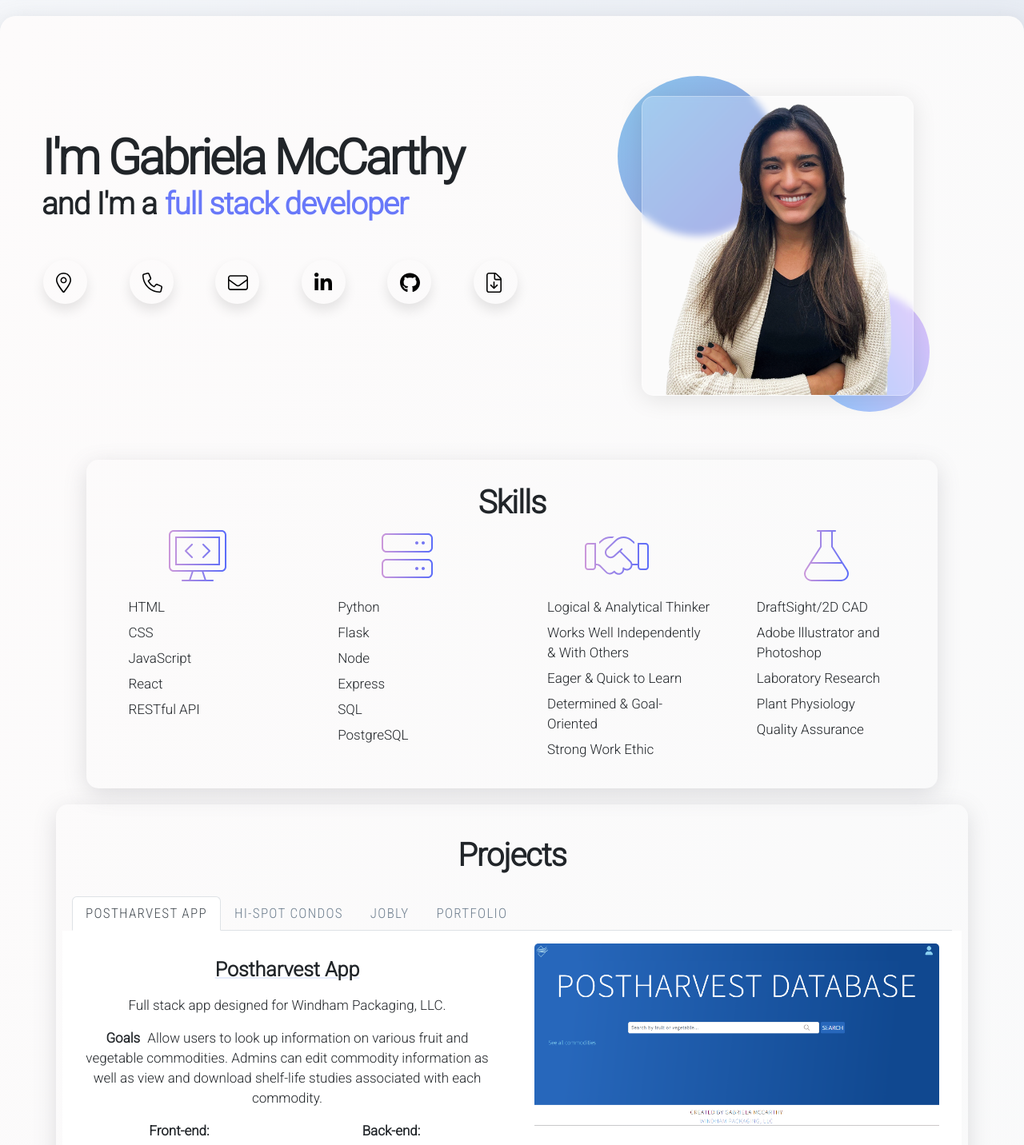
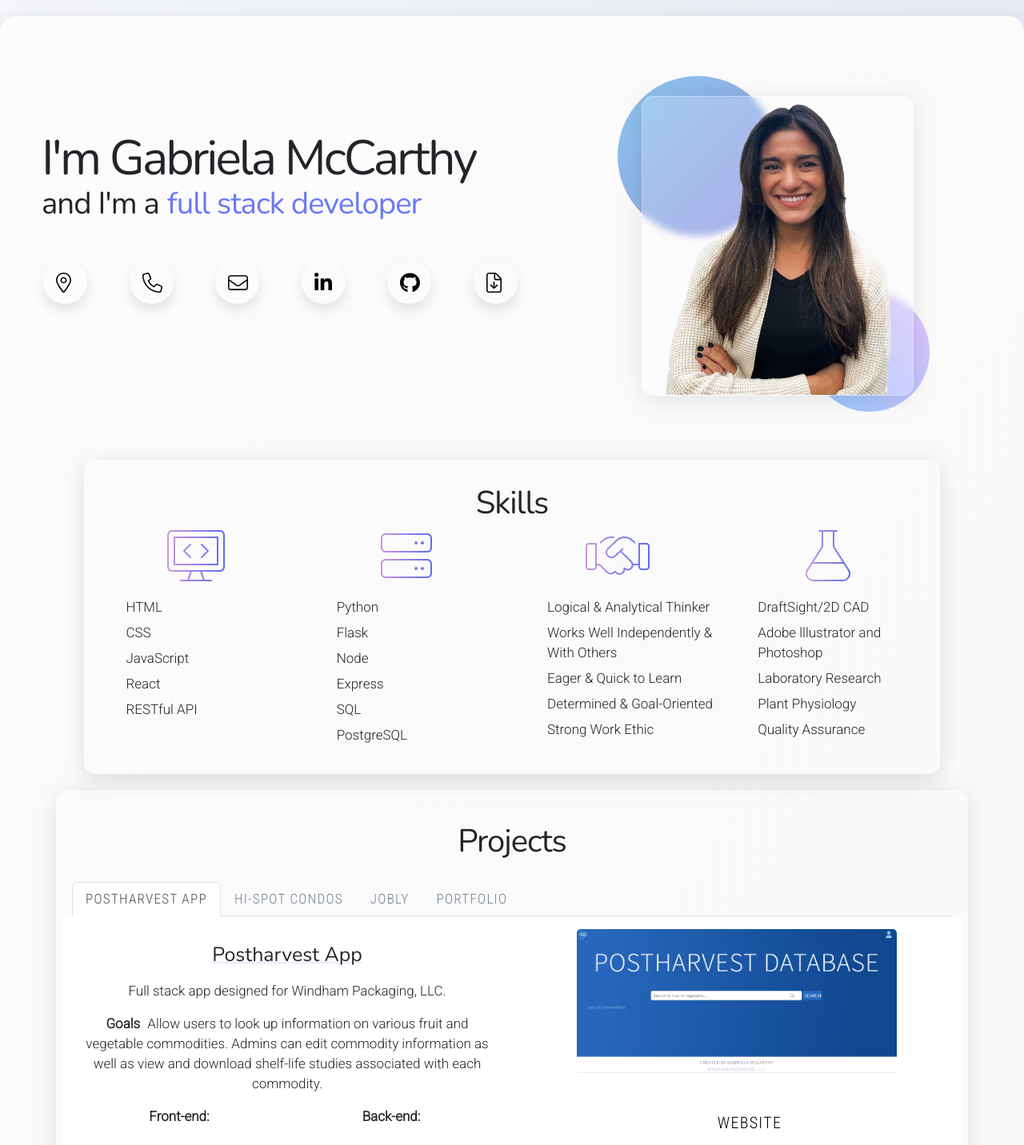
Before and after one commit to gah1289/portfolio, a React (Create React App) app: page / in a window 1280 px wide. Shown: the top 1432 px of the page at 80% size. Built offline with nearby package versions, Linux system fonts and the light colour scheme.

Commit message:
changed titles and subtitles to Nunito, changed CSS names, cleanup

```diff
--- a/src/Contact/Contact.css
+++ b/src/Contact/Contact.css
@@ -48,7 +48,7 @@
 	position: relative;
 }
 
-.footer-icon {
+.contact-icon {
 	height: 25px;
 	position: absolute;
 	left: 16px;
--- a/src/Contact/Contact.js
+++ b/src/Contact/Contact.js
@@ -27,12 +27,12 @@ function Contact() {
 
 	return (
 		<div className="contact">
-			<Navbar fill id="footer">
+			<Navbar fill id="contact">
 				<NavItem>
 					<NavLink className="nav-link" onClick={() => toggleAddressHidden()}>
 						<div className="icon-div">
 							{' '}
-							<img className="footer-icon" src={locationDot} alt="location icon" />
+							<img className="contact-icon" src={locationDot} alt="location icon" />
 						</div>
 					</NavLink>
 					<CSSTransition in={!addressHidden} timeout={300} classNames="hidden" unmountOnExit>
@@ -42,10 +42,8 @@ function Contact() {
 				<NavItem>
 					<NavLink className="nav-link phone" onClick={() => togglePhoneHidden()} href="#">
 						<div className="icon-div">
-							<div className="icon-div">
-								{' '}
-								<img className="footer-icon" src={phone} alt="phone icon" />
-							</div>
+							{' '}
+							<img className="contact-icon" src={phone} alt="phone icon" />
 						</div>
 					</NavLink>
 					<CSSTransition in={!phoneHidden} timeout={300} classNames="hidden" unmountOnExit>
@@ -55,10 +53,8 @@ function Contact() {
 				<NavItem>
 					<NavLink className="nav-link" href="mailto:gabhmccarthy@gmail.com">
 						<div className="icon-div">
-							<div className="icon-div">
-								{' '}
-								<img className="footer-icon" src={envelope} alt="ennvelope icon" />
-							</div>
+							{' '}
+							<img className="contact-icon" src={envelope} alt="ennvelope icon" />
 						</div>
 					</NavLink>
 				</NavItem>
@@ -71,7 +67,7 @@ function Contact() {
 					>
 						<div className="icon-div">
 							{' '}
-							<img className="footer-icon" src={linkedIn} alt="linkedin icon" />
+							<img className="contact-icon" src={linkedIn} alt="linkedin icon" />
 						</div>
 					</NavLink>
 				</NavItem>
@@ -84,7 +80,7 @@ function Contact() {
 					>
 						<div className="icon-div">
 							{' '}
-							<img className="footer-icon" src={gitHub} alt="github icon" />
+							<img className="contact-icon" src={gitHub} alt="github icon" />
 						</div>
 					</NavLink>
 				</NavItem>
@@ -92,21 +88,9 @@ function Contact() {
 					<a className="nav-link" href="/files/GMcCarthyResume.pdf" target="_blank" rel="noreferrer" download>
 						<div className="icon-div">
 							{' '}
-							<img className="footer-icon" src={download} alt="download resume icon" />
+							<img className="contact-icon" src={download} alt="download resume icon" />
 						</div>
 					</a>
-					{/* <a
-						className="nav-link"
-						href="https://drive.google.com/file/d/12mb_9C6enFnV6PVIOETeFGGkrT9yLVWo/view?usp=sharing"
-						target="_blank"
-						rel="noreferrer"
-						download
-					>
-						<div className="icon-div">
-							{' '}
-							<img className="footer-icon" src={download} alt="download resume icon" />
-						</div>
-					</a> */}
 				</NavItem>
 			</Navbar>
 		</div>
--- a/src/Home/Home.css
+++ b/src/Home/Home.css
@@ -29,8 +29,8 @@ body {
 }
 
 .title {
-	font-size: min(4.75vw, 79px);
-	font-weight: 600;
+	font-size: min(4.75vw, 75px);
+
 	letter-spacing: -3px;
 }
 
@@ -38,10 +38,15 @@ body {
 	padding-top: 80px;
 }
 
+.subtitle,
+.slogan,
+.title {
+	font-family: 'Nunito';
+}
+
 .slogan {
 	font-size: min(3vw, 75px);
 	letter-spacing: -1px;
-	font-weight: 600;
 }
 
 /* text morph */
@@ -95,7 +100,6 @@ body {
 	position: relative;
 	text-align: center;
 	font-size: 40px;
-	font-weight: 700;
 }
 
 .pg {
@@ -375,11 +379,15 @@ body {
 		padding-top: 20px;
 	}
 
+	.slogan {
+		font-size: 22px;
+	}
+
 	.subtitle,
 	.slogan {
 		font-weight: 400;
-		font-family: 'Nunito';
-		font-size: 22px;
+
+		font-size: 30px;
 		margin-left: 0px;
 		width: 100%;
 	}
--- a/src/Projects/Projects.css
+++ b/src/Projects/Projects.css
@@ -4,6 +4,11 @@
 	padding: 20px;
 	border-radius: 15px;
 	margin-top: 20px;
+}
+
+.projects img {
+	width: 400px;
+	margin: auto;
 }
 
 .projects ul {
@@ -51,10 +56,12 @@
 	border: none;
 }
 .project-title {
+	font-family: 'Nunito';
+	font-weight: 300;
 	font-size: 25px;
 	margin-top: 20px;
 	text-decoration: underline rgba(171, 191, 245, 0.3) 2px;
-	font-weight: 600;
+
 	margin-bottom: 20px;
 }
 
@@ -127,6 +134,10 @@
 		width: 99%;
 	}
 
+	.project-title {
+		font-size: 25px;
+	}
+
 	.project-tabs {
 		flex-wrap: nowrap;
 	}
```
